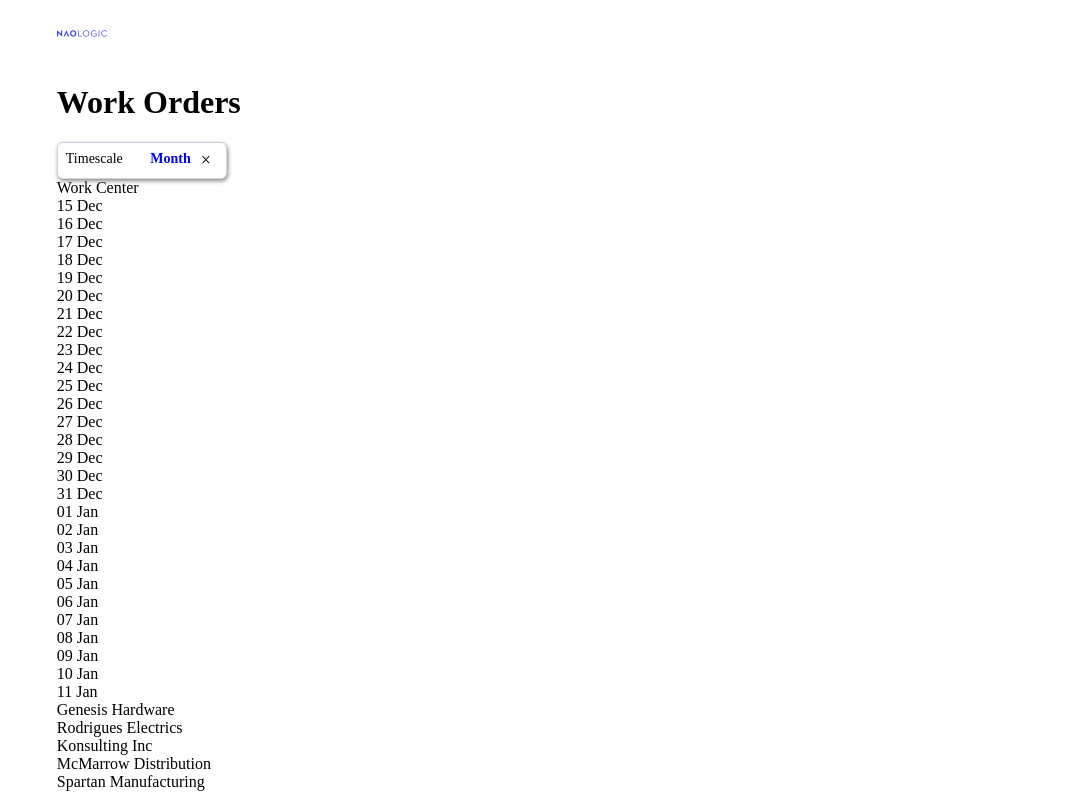
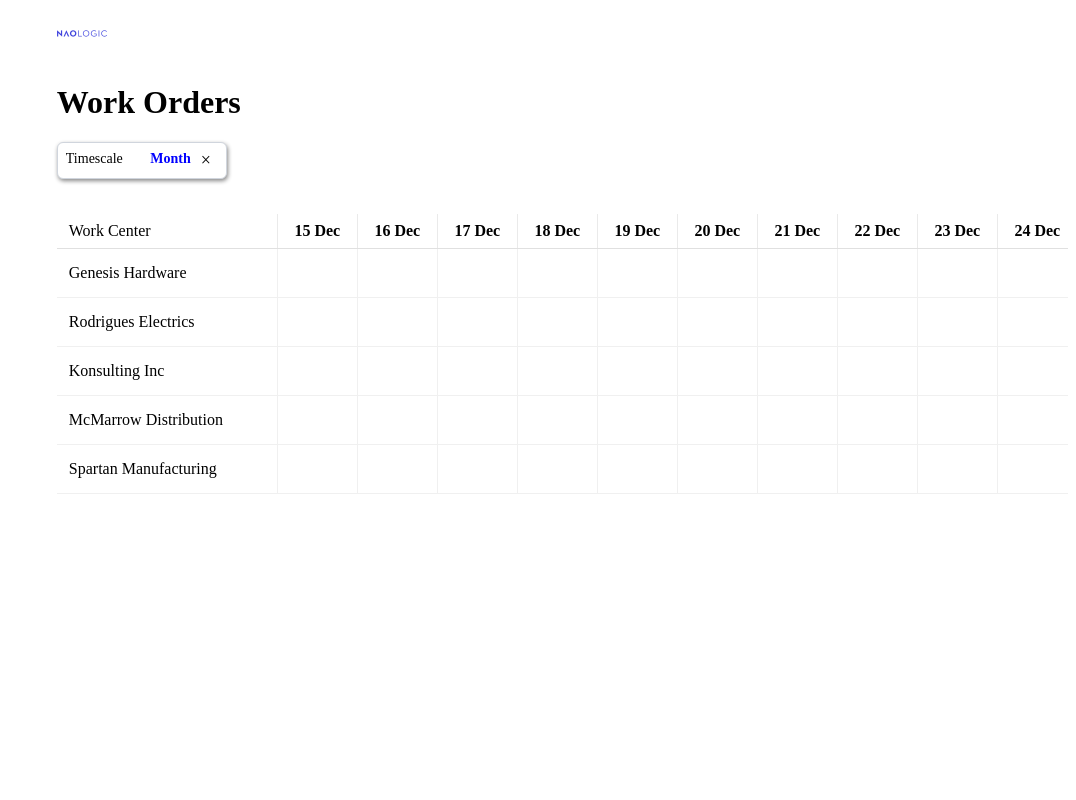
Before and after one commit to Gonza07/schedule-timeline, an Angular app: page / in a window 1280 px wide. Shown: the whole page, without its empty margins (204-1280 px from the left). Built offline with nearby package versions, Linux system fonts and the light colour scheme; a web font is replaced by a local one.

Commit message:
Add styling to timeline schedule. Create input to receive time scale

```diff
--- a/src/app/timeline-schedule/timeline-schedule.component.scss
+++ b/src/app/timeline-schedule/timeline-schedule.component.scss
@@ -1,19 +1,94 @@
-
-.work-centers-title{
-    margin-top: 30px;
-    margin-bottom: 30px;
-    color: #687196;
-    font-weight: lighter;
+.timeline {
+  display: block;
+  overflow-x: auto;
+  width: 100%;
 }
 
-.active {
-  background: yellow;
+/* HEADER + ROWS */
+.timeline-header,
+.timeline-row {
+  display: grid;
+  grid-auto-flow: column;
+  grid-auto-columns: 80px;
+  min-width: max-content;
+  align-items: center;
 }
 
-section {
-  margin: 20px 0 20px 0;
+/* work center column */
+.timeline-header {
+  grid-template-columns: 220px;
 }
 
-#timeContainer{
+.timeline-row {
+  grid-template-columns: 220px;
+}
+
+/*
+   HEADER
+*/
+
+.timeline-header {
+  font-weight: 600;
+  border-bottom: 1px solid #e0e0e0;
+  background: #fff;
+  position: sticky;
+  top: 0;
+  z-index: 3;
+}
+
+.timeline-header-cell {
   text-align: center;
+  padding: 8px 4px;
+  border-left: 1px solid #eaeaea;
+  white-space: nowrap;
 }
+
+.timeline-header-cell:first-child {
+  border-left: none;
+}
+
+/*
+   ROWS
+ */
+
+.timeline-row {
+  min-height: 48px;
+  border-bottom: 1px solid #f0f0f0;
+}
+
+.timeline-cell {
+  height: 100%;
+  border-left: 1px solid #f0f0f0;
+}
+
+.timeline-cell:first-child {
+  border-left: none;
+}
+
+/*
+   WORK CENTER COLUMN
+ */
+
+.work-center-header,
+.work-center-cell {
+  padding: 0 12px;
+  font-weight: 500;
+  background: #fff;
+  position: sticky;
+  left: 0;
+  z-index: 2;
+  display: flex;
+  align-items: center;
+}
+
+.work-center-header {
+  z-index: 4;
+}
+
+/*
+   HOVER
+ */
+
+.timeline-row:hover {
+  background-color: #fafbff;
+}
--- a/src/app/timeline-schedule/timeline-schedule.component.ts
+++ b/src/app/timeline-schedule/timeline-schedule.component.ts
@@ -1,5 +1,5 @@
 import { CommonModule } from '@angular/common';
-import { Component, OnInit } from '@angular/core';
+import { Component, Input, OnInit } from '@angular/core';
 import dayjs from 'dayjs';
 
 @Component({
@@ -10,6 +10,7 @@ import dayjs from 'dayjs';
   styleUrl: './timeline-schedule.component.scss',
 })
 export class TimelineScheduleComponent implements OnInit {
+  @Input() timeScale: 'hour' | 'day' | 'week' | 'month' = 'day';
   public days: dayjs.Dayjs[] = [];
   public today = dayjs().startOf('day');
   public timelineStart = this.today.subtract(14, 'day');
--- a/src/app/work-orders/work-orders.component.html
+++ b/src/app/work-orders/work-orders.component.html
@@ -1,5 +1,5 @@
 <div class="container-fluid worders">
-  <div class="col col-12">
+  <div class="col col-12 margin">
     <h1>Work Orders</h1>
     <ng-select
       [(ngModel)]="selectedTimescale"
@@ -12,5 +12,5 @@
     >
     </ng-select>
   </div>
-  <app-timeline-schedule></app-timeline-schedule>
 </div>
+<app-timeline-schedule [timeScale]="selectedTimescale"></app-timeline-schedule>
--- a/src/app/work-orders/work-orders.component.scss
+++ b/src/app/work-orders/work-orders.component.scss
@@ -1,5 +1,9 @@
 .worders{
     width: 30%;
     height: 100%;
+    margin-bottom: 35px;
+}
 
+.margin{
+    margin-bottom: 35px;
 }
--- a/src/app/work-orders/work-orders.component.ts
+++ b/src/app/work-orders/work-orders.component.ts
@@ -12,7 +12,7 @@ import { FormsModule } from '@angular/forms';
   styleUrl: './work-orders.component.scss',
 })
 export class WorkOrdersComponent {
-  public selectedTimescale: string = 'month';
+  public selectedTimescale:'hour' | 'day' | 'week' | 'month' = 'month';
   public timescales = [
     { value: 'hour', label: 'Hour' },
     { value: 'day', label: 'Day' },
```
